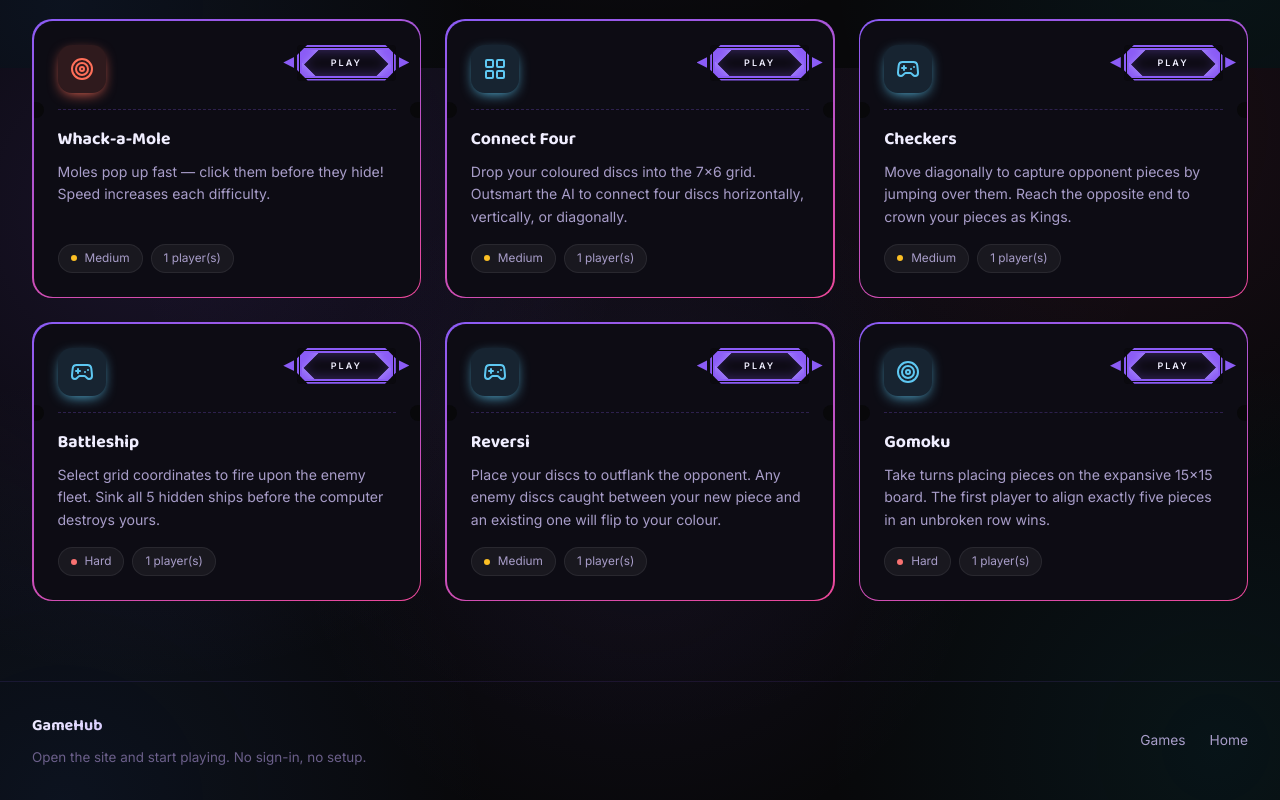
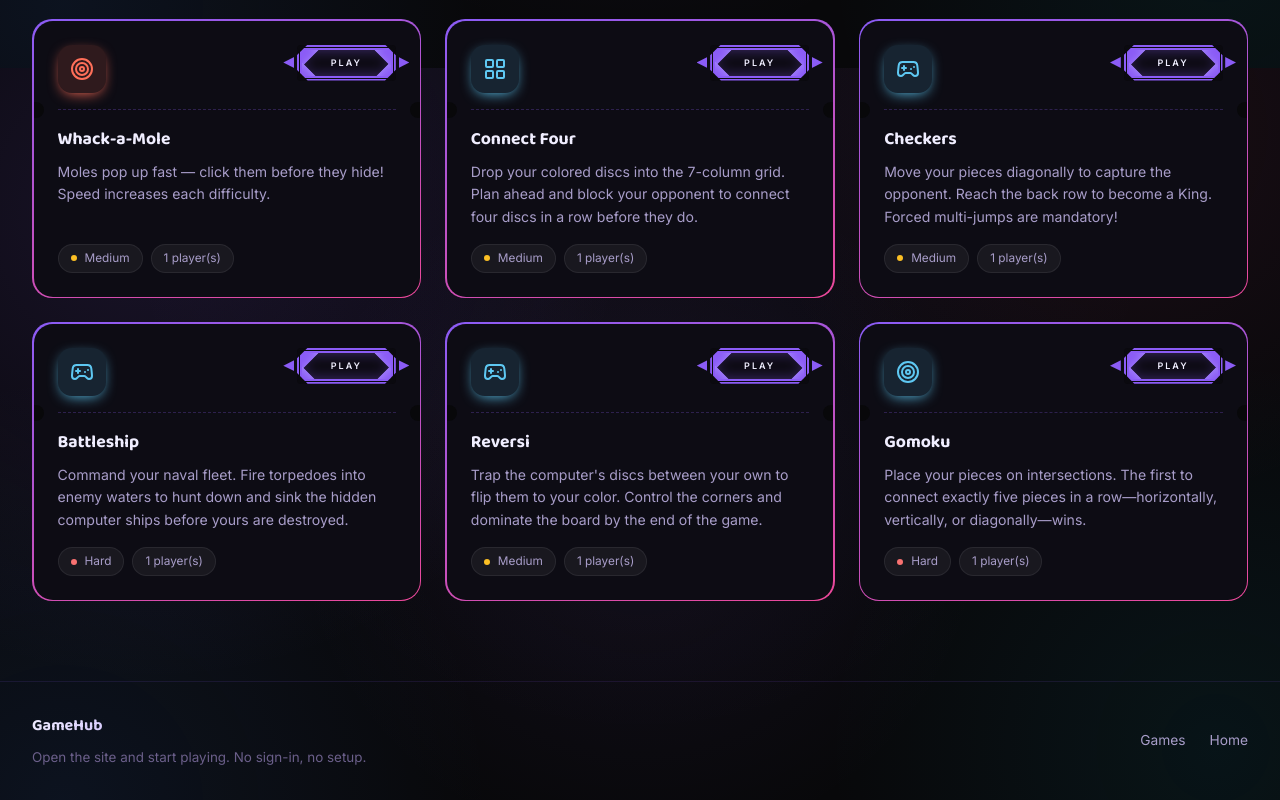
Before and after one commit to vigneshrao77/gameBuddy, a Next.js app: page /games in a window 1280 px wide. Shown: the part 1532-2332 px from the top of the page. Built offline with nearby package versions, Linux system fonts and the light colour scheme.

Commit message:
style: fix REDEPLOY FLEETS button width, reorder games, update descriptions

```diff
--- a/config/games.ts
+++ b/config/games.ts
@@ -114,7 +114,7 @@ export const gamesRegistry: GameMeta[] = [
   {
     id: "connect-four",
     name: "Connect Four",
-    description: "Drop your coloured discs into the 7×6 grid. Outsmart the AI to connect four discs horizontally, vertically, or diagonally.",
+    description: "Drop your colored discs into the 7-column grid. Plan ahead and block your opponent to connect four discs in a row before they do.",
     category: "strategy",
     icon: "LayoutGrid",
     route: "/games/connect-four",
@@ -125,7 +125,7 @@ export const gamesRegistry: GameMeta[] = [
   {
     id: "checkers",
     name: "Checkers",
-    description: "Move diagonally to capture opponent pieces by jumping over them. Reach the opposite end to crown your pieces as Kings.",
+    description: "Move your pieces diagonally to capture the opponent. Reach the back row to become a King. Forced multi-jumps are mandatory!",
     category: "strategy",
     icon: "LayoutTemplate",
     route: "/games/checkers",
@@ -136,7 +136,7 @@ export const gamesRegistry: GameMeta[] = [
   {
     id: "battleship",
     name: "Battleship",
-    description: "Select grid coordinates to fire upon the enemy fleet. Sink all 5 hidden ships before the computer destroys yours.",
+    description: "Command your naval fleet. Fire torpedoes into enemy waters to hunt down and sink the hidden computer ships before yours are destroyed.",
     category: "strategy",
     icon: "Crosshair",
     route: "/games/battleship",
@@ -147,7 +147,7 @@ export const gamesRegistry: GameMeta[] = [
   {
     id: "reversi",
     name: "Reversi",
-    description: "Place your discs to outflank the opponent. Any enemy discs caught between your new piece and an existing one will flip to your colour.",
+    description: "Trap the computer's discs between your own to flip them to your color. Control the corners and dominate the board by the end of the game.",
     category: "strategy",
     icon: "Disc",
     route: "/games/reversi",
@@ -158,7 +158,7 @@ export const gamesRegistry: GameMeta[] = [
   {
     id: "gomoku",
     name: "Gomoku",
-    description: "Take turns placing pieces on the expansive 15x15 board. The first player to align exactly five pieces in an unbroken row wins.",
+    description: "Place your pieces on intersections. The first to connect exactly five pieces in a row—horizontally, vertically, or diagonally—wins.",
     category: "strategy",
     icon: "Target",
     route: "/games/gomoku",
--- a/games/battleship/components/Board.tsx
+++ b/games/battleship/components/Board.tsx
@@ -114,7 +114,7 @@ export function Board() {
       )}
       {!isGameOver && (
          <div style={{ marginTop: '16px' }}>
-           <CyberButton onClick={resetGame}>REDEPLOY FLEETS</CyberButton>
+           <CyberButton style={{ width: '15em', letterSpacing: '0.15em' }} onClick={resetGame}>REDEPLOY FLEETS</CyberButton>
          </div>
       )}
     </div>
```
